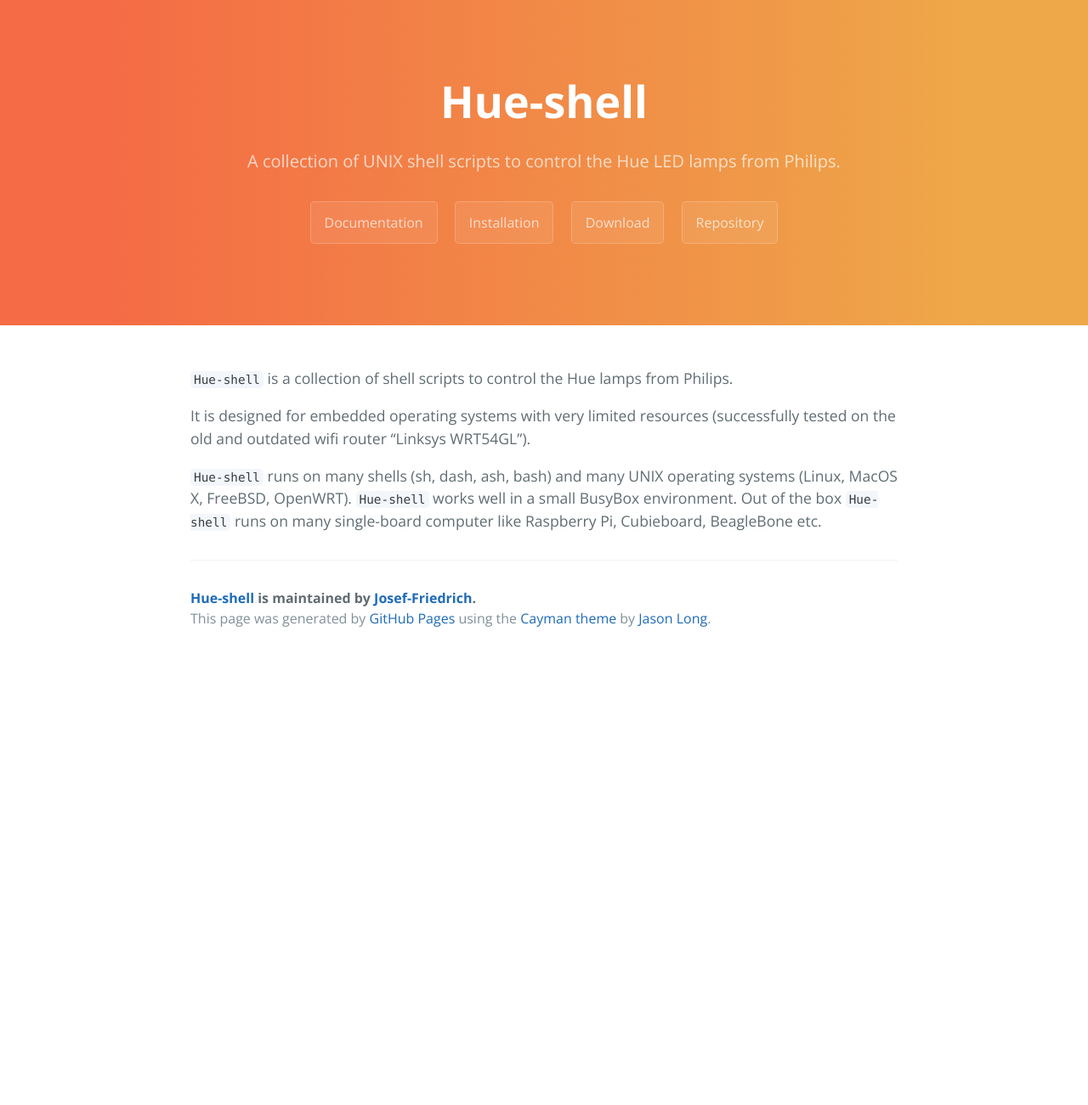
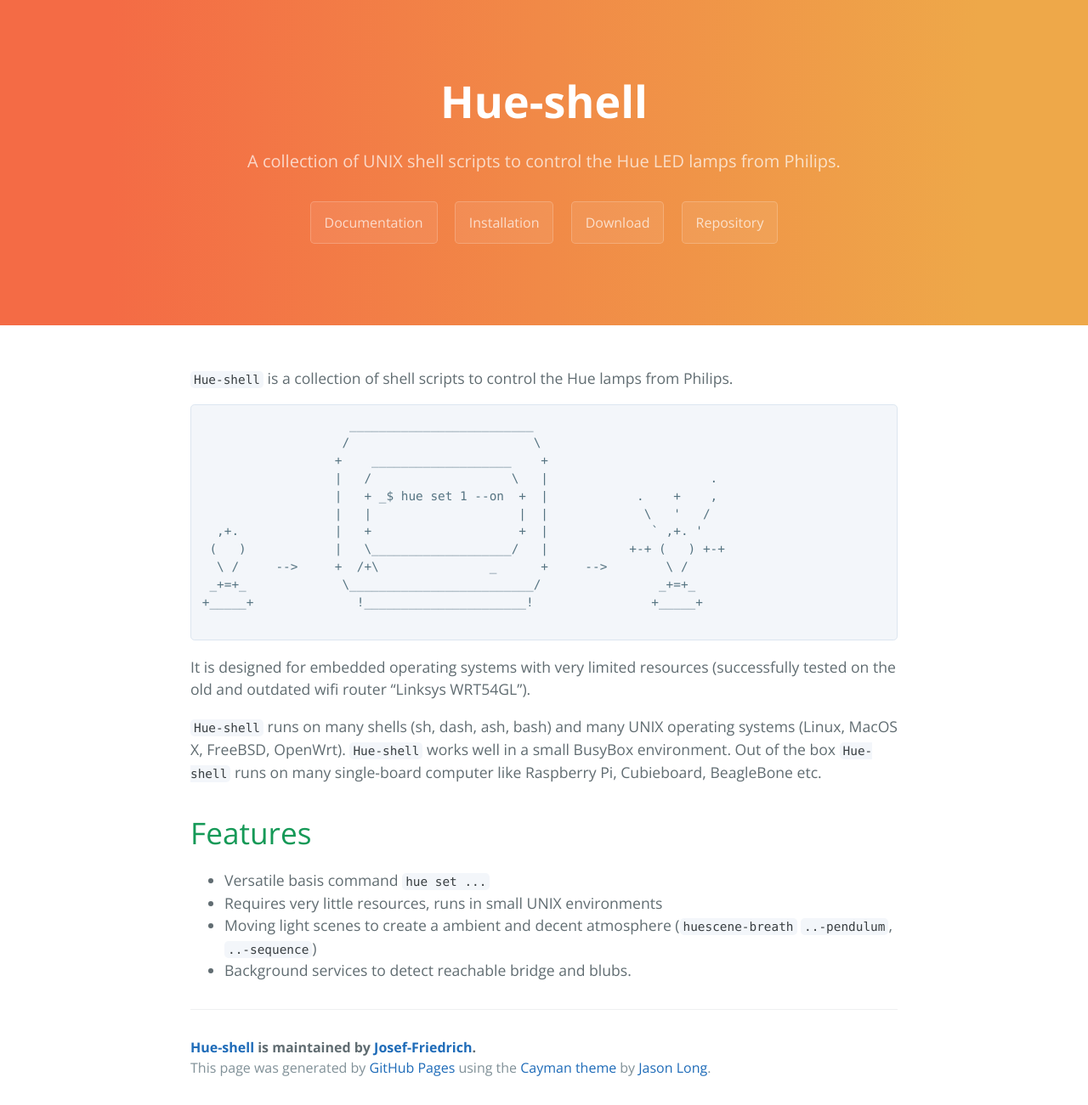
Before and after one commit to Josef-Friedrich/Hue-shell, a Jekyll site: the page built from index.md, in a window 1280 px wide. Shown: the whole page at 85% size. Built offline with Jekyll 4.4.1, drawn with Linux system fonts in a browser that asks for light colours; Markdown is read by kramdown in place of the engine named in the settings; before the commit the page ends 900 px from its top, so only the background shows below that.

Commit message:
Add features section

````diff
--- a/index.md
+++ b/index.md
@@ -1,16 +1,37 @@
 ---
 layout: default
 ---
-
 `Hue-shell` is a collection of shell scripts to control the Hue lamps
 from Philips.
 
-It is designed for embedded operating systems with very limited
-resources (successfully tested on the old and outdated wifi router
-"Linksys WRT54GL").
+```
+                    _________________________
+                   /                         \
+                  +    ___________________    +
+                  |   /                   \   |                      .
+                  |   + _$ hue set 1 --on  +  |            .    +    ,
+                  |   |                    |  |             \   '   /
+  ,+.             |   +                    +  |              ` ,+. '
+ (   )            |   \___________________/   |           +-+ (   ) +-+
+  \ /     -->     +  /+\               _      +     -->        \ /
+ _+=+_             \_________________________/                _+=+_
++_____+              !______________________!                +_____+
 
-`Hue-shell` runs on many shells (sh, dash, ash, bash) and many UNIX
-operating systems (Linux, MacOS X, FreeBSD, OpenWRT). `Hue-shell` works
-well in a small BusyBox environment. Out of the box `Hue-shell` runs on
-many single-board computer like Raspberry Pi, Cubieboard, BeagleBone
-etc.
+```
+
+It is designed for embedded operating systems with very
+limited resources (successfully tested on the old and outdated wifi
+router "Linksys WRT54GL").
+
+`Hue-shell` runs on many shells (sh, dash,
+ash, bash) and many UNIX operating systems (Linux, MacOS X, FreeBSD,
+OpenWrt). `Hue-shell` works well in a small BusyBox environment. Out
+of the box `Hue-shell` runs on many single-board computer like
+Raspberry Pi, Cubieboard, BeagleBone etc.
+
+# Features
+
+* Versatile basis command `hue set ...`
+* Requires very little resources, runs in small UNIX environments
+* Moving light scenes to create a ambient and decent atmosphere (`huescene-breath` `..-pendulum`, `..-sequence`)
+* Background services to detect reachable bridge and blubs.
````
